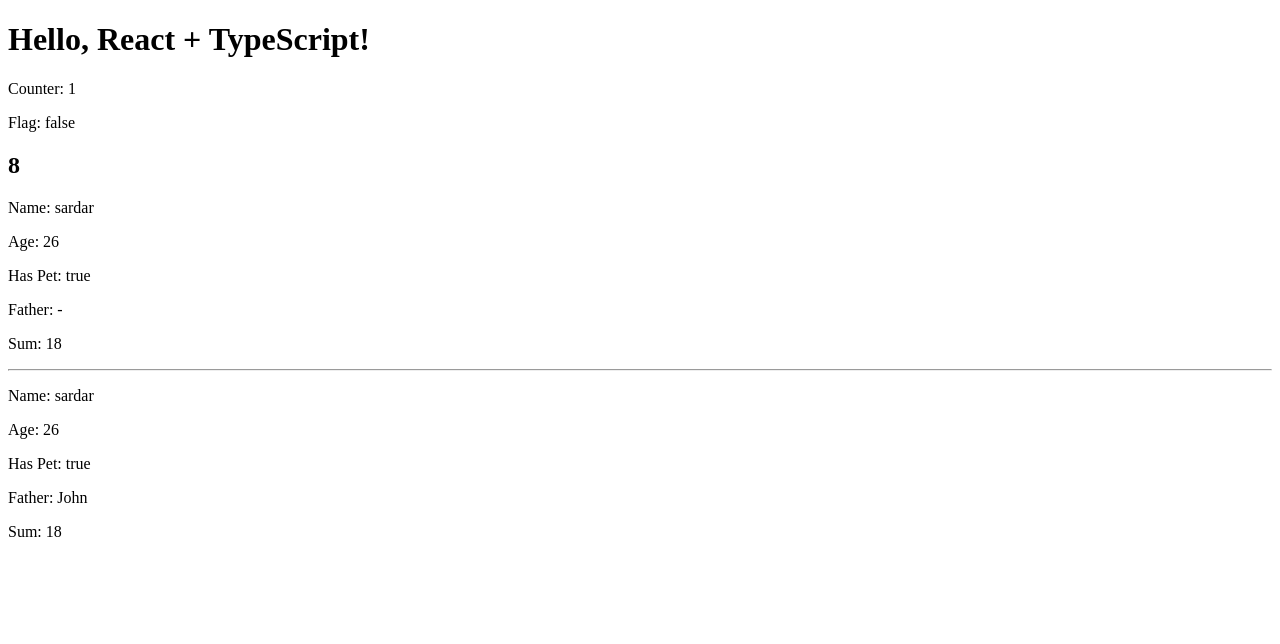
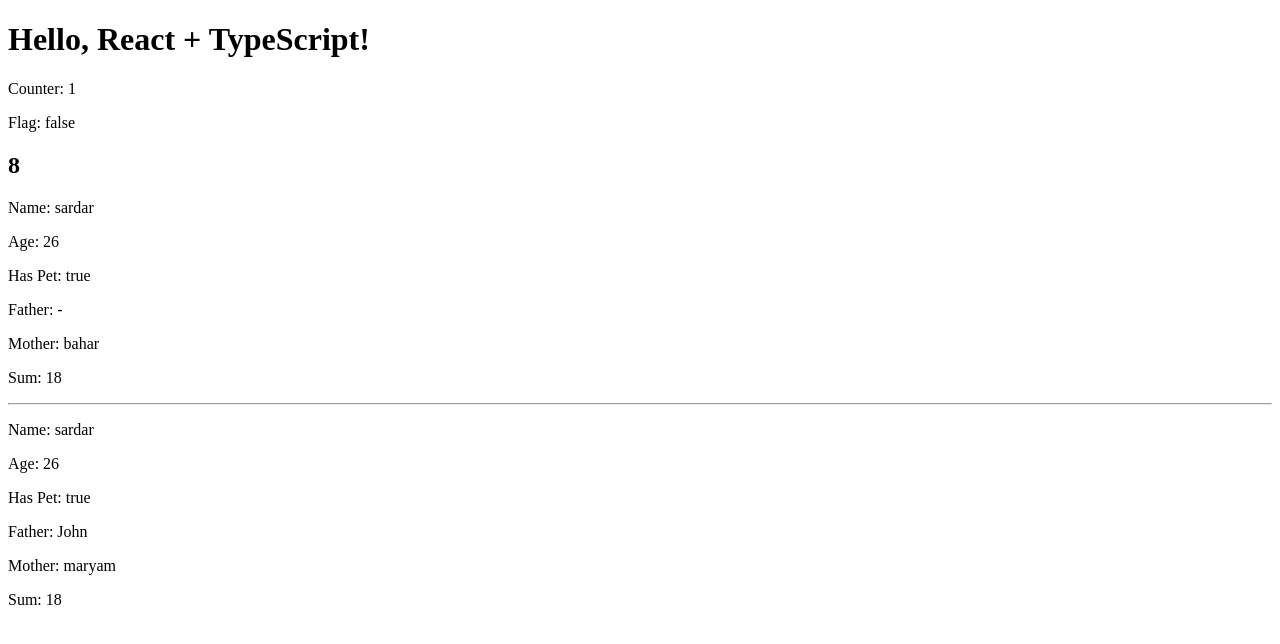
Before and after one commit to sardarbalnour/typescript-tutorial, a React (Vite) app: page / in a window 1280 px wide. Shown: the top 644 px of the page. Built offline with nearby package versions, Linux system fonts and the light colour scheme.

Commit message:
union types

```diff
--- a/src/components/Function.tsx
+++ b/src/components/Function.tsx
@@ -8,9 +8,16 @@
   return (
     <div>
       <h2>{sum(5, 3)}</h2>
-      <Prop name="sardar" age={26} hasPet={true} sum={sum} />
+      <Prop name="sardar" age={26} hasPet={true} sum={sum} mother="bahar" />
       <hr />
-      <Prop name="sardar" age={26} hasPet={true} sum={sum} father="John" />
+      <Prop
+        name="sardar"
+        age={26}
+        hasPet={true}
+        sum={sum}
+        father="John"
+        mother="maryam"
+      />
     </div>
   );
 }
--- a/src/components/Prop.tsx
+++ b/src/components/Prop.tsx
@@ -1,18 +1,22 @@
+type motherType = "bahar" | "maryam" | "fatemeh";
+
 type PropData = {
   name: string;
   age: number;
   hasPet: boolean;
   father?: string;
+  mother: motherType;
   sum: (a: number, b: number) => number;
 };
 
-function Prop({ name, age, hasPet, father, sum }: PropData) {
+function Prop({ name, age, hasPet, father, mother, sum }: PropData) {
   return (
     <div>
       <p>Name: {name}</p>
       <p>Age: {age}</p>
       <p>Has Pet: {hasPet.toString()}</p>
       <p>Father: {father || "-"}</p>
+      <p>Mother: {mother}</p>
       <p>Sum: {sum(15, 3)}</p>
     </div>
   );
```
